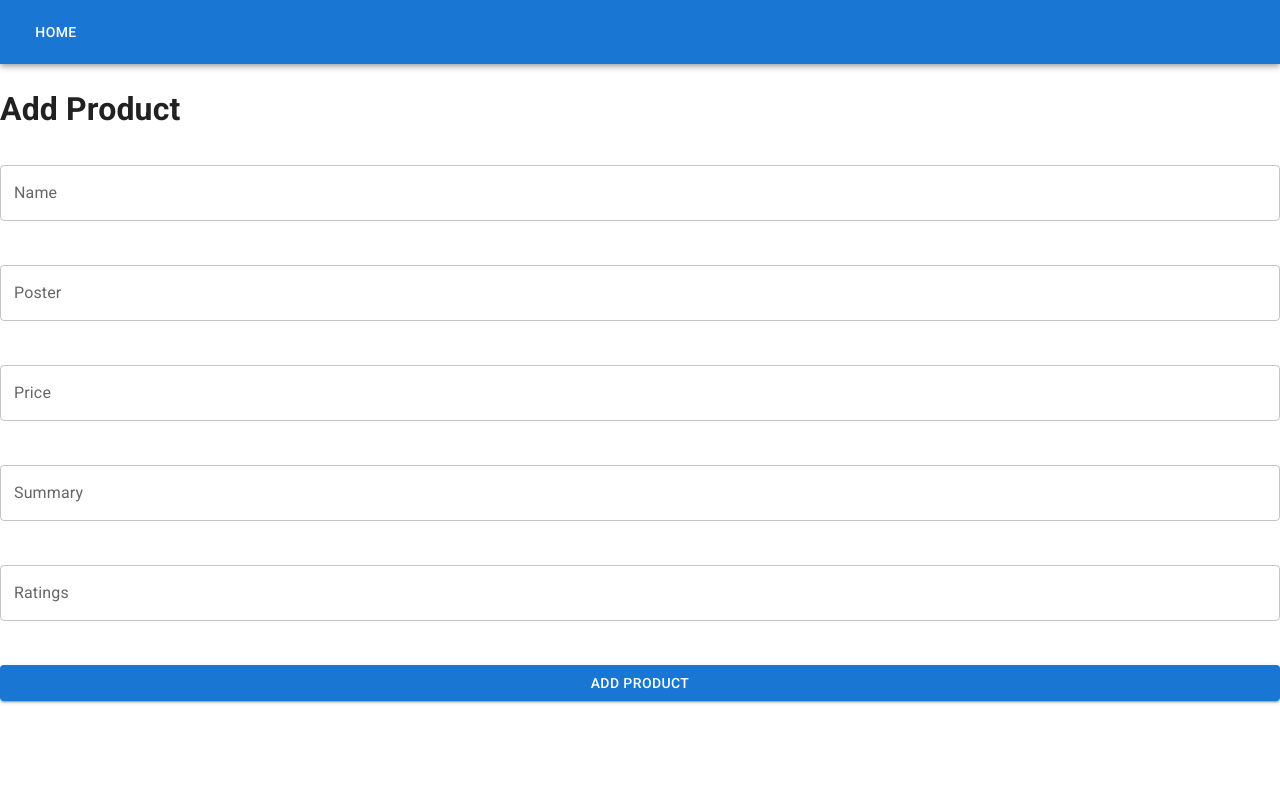
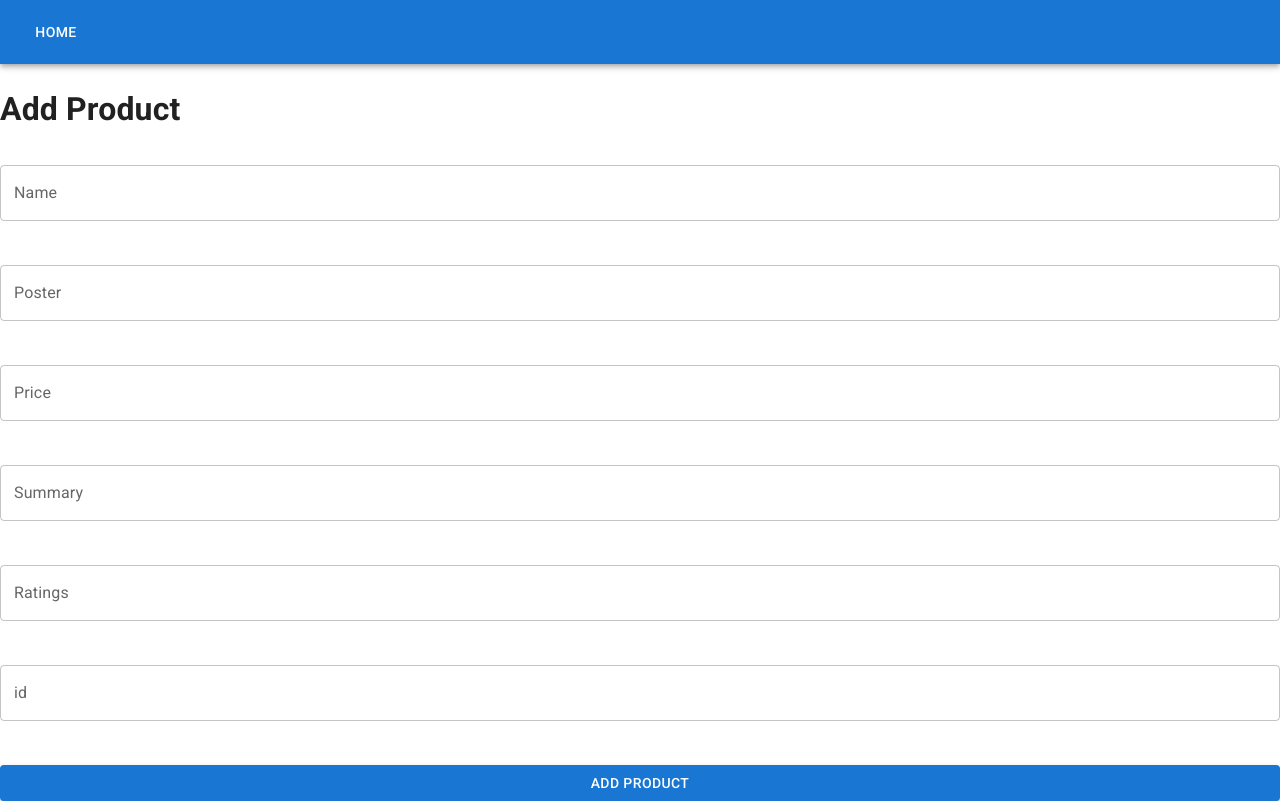
Before and after one commit to MohanRajA9/E-Commerce-Frontend, a React (Create React App) app: page /products/add in a window 1280 px wide. Built offline with nearby package versions, Linux system fonts and the light colour scheme.

Commit message:
Updated AddProducts

```diff
--- a/src/components/AddProduct.js
+++ b/src/components/AddProduct.js
@@ -21,7 +21,11 @@ const produtvalidationSchema = yup.object({
   ratings: yup.number()
     .min(1, "ratings should be above one")
     .max(5, "ratings should be below five")
-    .required("why not fill the rating?")
+    .required("why not fill the rating?"),
+    id: yup.number()
+    .min(1,"id is should be above 0")
+    .max(99,"id should be maximum 99")
+    .required("id is required")
 })
 
 export function AddProduct() {
@@ -33,7 +37,8 @@ export function AddProduct() {
       poster: "",
       price: "",
       summary: "",
-      ratings: ""
+      ratings: "",
+      id:""
     },
     validationSchema: produtvalidationSchema,
     onSubmit: (newProduct) => {
@@ -97,6 +102,10 @@ headers:{
         <br />
         {formik.touched.ratings && formik.errors.ratings ? formik.errors.ratings : ""}
 
+        <TextField id="id" label="id" variant="outlined" name="id" value={formik.values.id} onChange={formik.handleChange} onBlur={formik.handleBlur} />
+        <br/>
+        {formik.touched.id && formik.errors.id ? formik.errors.id : "" }
+
         <Button variant="contained" type="submit" onClick={CreateProduct} >Add Product</Button>
       </div>
     </form>
```
